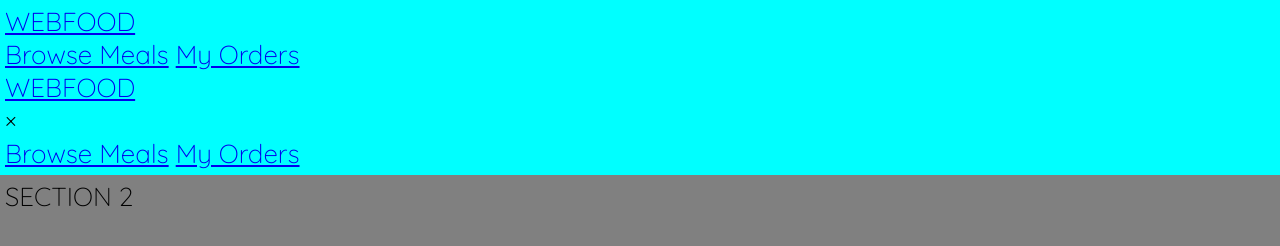
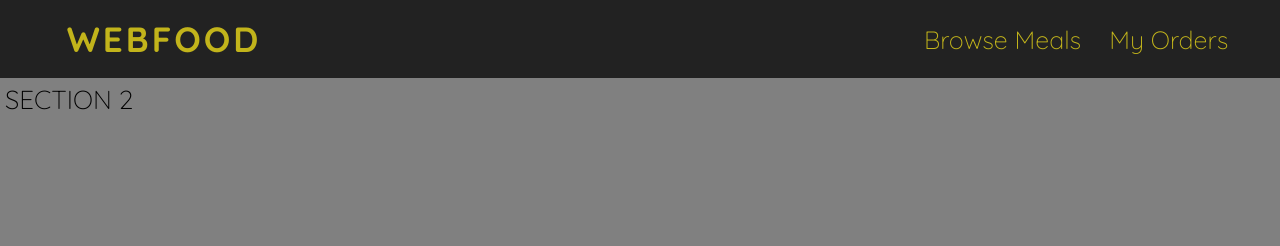
Before and after one commit to adogbeji/WebFoodWebsite, a plain HTML site: page index.html in a window 1280 px wide. Drawn offline with Linux system fonts and the light colour scheme.

Commit message:
Add initial styling for navbar

```diff
--- a/css/styles.css
+++ b/css/styles.css
@@ -33,8 +33,82 @@ body {
 }
 
 ._0471-sect_1 {
-    background-color: #00FFFF;
+    /* background-color: #00FFFF; */
+    background-color: #222222;
     grid-column: full-start / full-end;
+}
+
+._0471-sect_1-topnav {
+    /* Add a purple background color to the top navigation */
+    /* background-color: #9327D6; */
+    background-color: inherit;  /* Takes background colour set on its parent */
+    padding: 1.2rem;  /* Creates space inside the navbar (optional, but recommended!) */
+
+    position: relative;  /* Used to position responsive dropdowns (required) */
+
+    display: flex;
+    justify-content: space-between;
+    align-items: center;
+}
+
+._0471-sect_1-topnav__logo-link {
+    /* font-family: 'Oleo Script', system-ui; */
+    font-size: 3.5rem;
+    font-weight: 700;
+    color: #C2B41B;
+    letter-spacing: .3rem;
+    display: inline-block;
+    text-decoration: none;
+
+    /* margin-left: 3rem; */
+    margin-left: 4%;
+}
+
+._0471-sect_1-topnav__link-box {
+    /* background-color: #00FF00; */
+
+    /* flex: 0 0 90%; */
+    flex: 0 0 30%;
+
+    display: flex;
+    justify-content: center;
+
+    column-gap: 2.8rem;  /* Creates space between links */
+}
+
+._0471-sect_1-topnav__link {
+    /* font-size: 1.4rem; */
+    font-size: 2.5rem;
+    /* color: #FFFFFF; */
+    color: #C2B41B;
+    display: inline-block;
+    text-decoration: none;
+}
+
+._0471-sect_1-topnav__link:hover {
+    color: #FFFF00;
+}
+
+
+/* Mobile Navbar */
+._0471-sect_1-topnav-mobilenav {
+    /* Add same background color to mobile navigation */
+    /* background-color: #9327D6; */
+    background-color: inherit;  /* Takes background colour set on its parent */
+
+    /* padding: .55rem 0;  Top and bottom padding increases height (optional) */
+
+    padding: 1.5rem;  /* Prevents logo and icon being too close to edge of viewport */
+
+    display: none;  /* Required */
+}
+
+._0471-sect_1-topnav-mobilenav__mobile-menu {
+    /* background-color: #0000FF;  // Testing */
+    /* background-color: #9327D6; */
+    background-color: #222222;
+
+    display: none;  /* Required */
 }
 
 ._0471-sect_2 {
```
